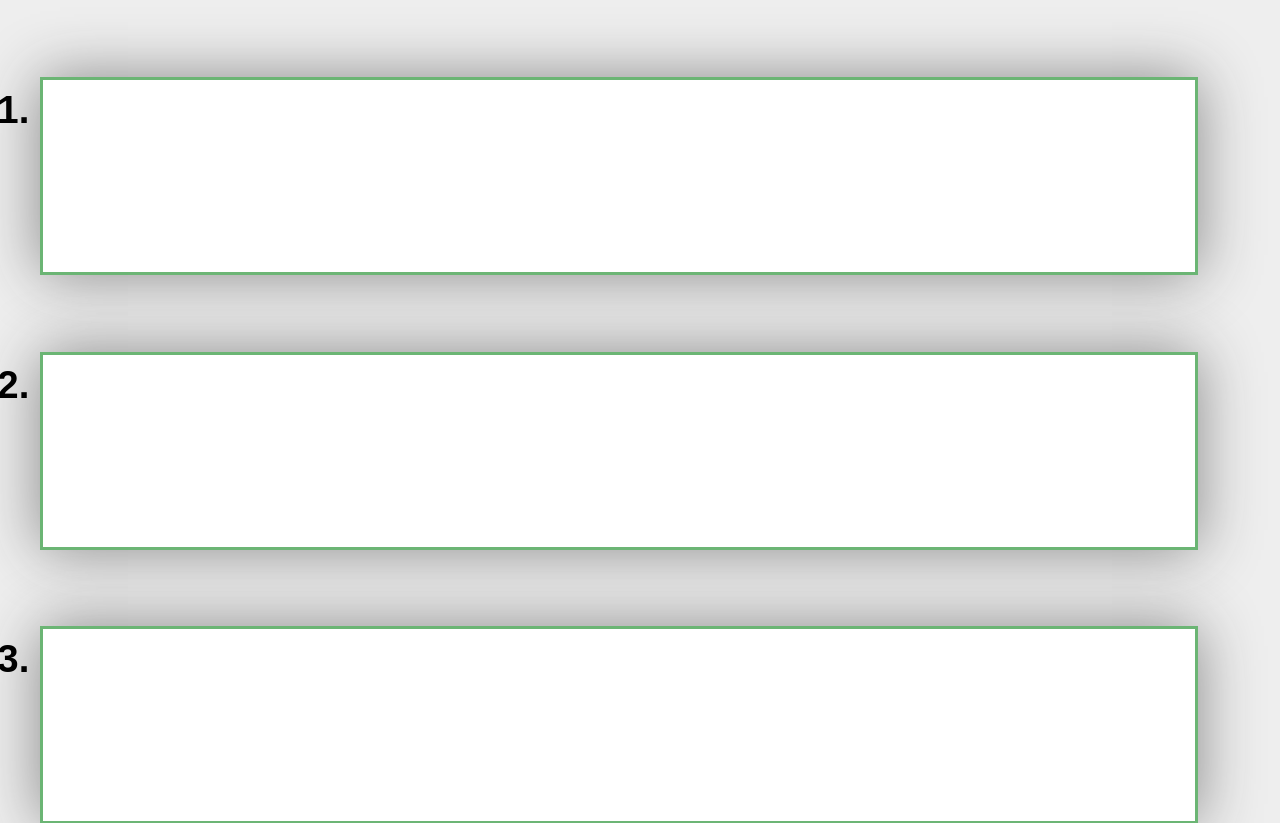
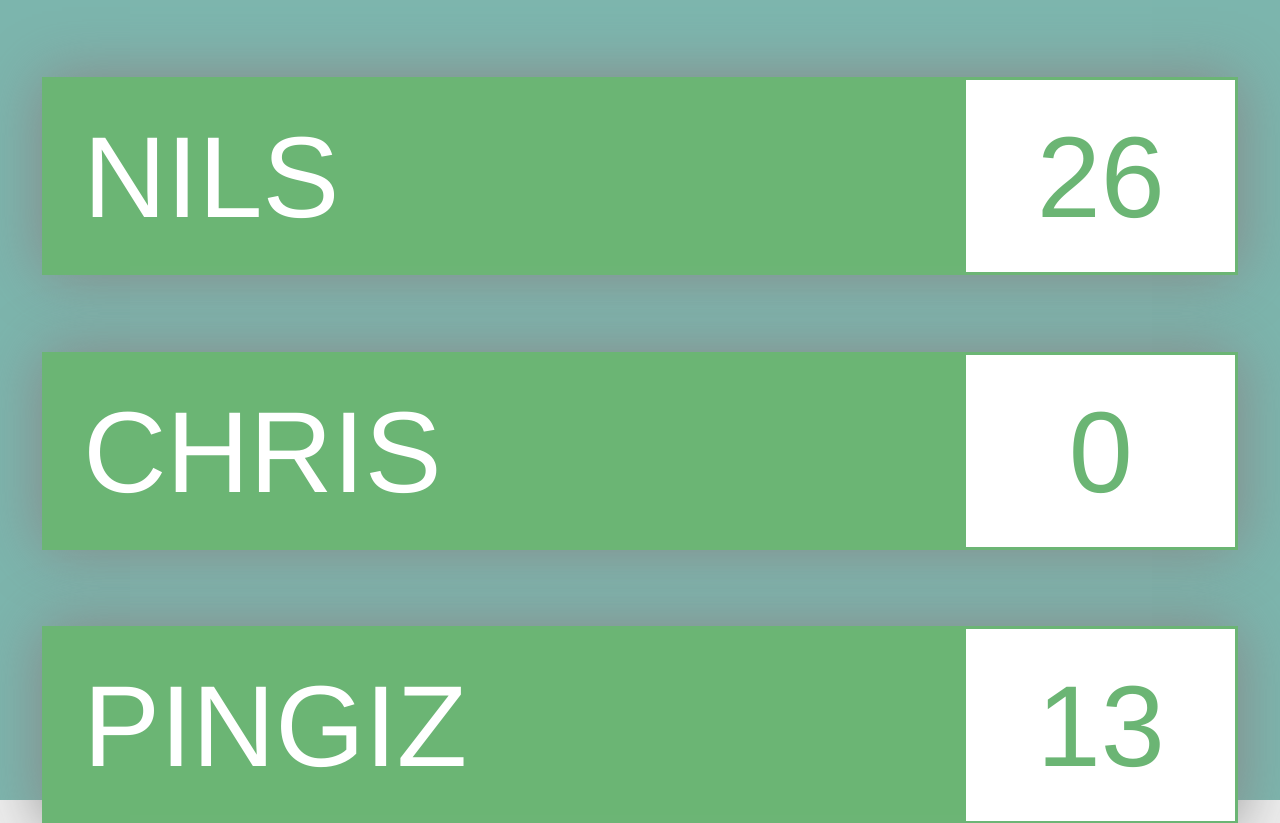
Before and after one commit to nlhiorth/janif, a React (Create React App) app in the folder janif-react/: page / in a window 1280 px wide. Shown: the top 823 px of the page. Built offline with nearby package versions, Linux system fonts and the light colour scheme.

Commit message:
Summary almost done

```diff
--- a/janif-react/src/components/Common/ScoreCard.css
+++ b/janif-react/src/components/Common/ScoreCard.css
@@ -31,7 +31,7 @@
   color: #FFFFFF;
 }
 
-.Score {
+.Body .Score {
   font-family: helvetica;
   font-style: normal;
   font-weight: 300;
--- a/janif-react/src/components/Common/SummaryCard.css
+++ b/janif-react/src/components/Common/SummaryCard.css
@@ -6,56 +6,34 @@
   background-color: #FFFFFF;
   box-shadow: 0 0 1.5rem #888888;
   display: flex;
-  flex-wrap: wrap;
   align-content: space-between;
-  justify-content: center;
+  justify-content: space-between;
   margin-top: 2rem;
+  background-color: #6BB574;
+  padding-left: 1rem;
 }
 
-.Header {
-  background-color: #6BB574;
-  width: 100%;
+.Background{
+  background-color: #FFFFFF;
+  width: 7rem;
+  display: inline-block;
 }
 
-.Body {
-  width: 100%;
-  height: auto;
-}
-
-.Name {
+.SummaryCard .Name{
   font-family: helvetica;
   font-style: normal;
-  font-weight: 300;
+  font-weight: 400;
   font-size: 3rem;
-  text-align: center;
+  text-align: left;
   color: #FFFFFF;
 }
 
-.Score {
+.Background .Score {
   font-family: helvetica;
   font-style: normal;
-  font-weight: 300;
-  font-size: 9rem;
+  font-weight: 400;
+  font-size: 3rem;
   text-align: center;
   color: #6BB574;
   border: none;
-  width: 50%;
 }
-
-.Body form {
-  display: flex;
-  justify-content: center;
-}
-
-.Buttons {
-  height: 7rem;
-  display: flex;
-  justify-content: space-around;
-  align-items: center;
-}
-
-.Buttons img {
-  display: inline-block;
-  height: 5rem;
-  width: 5rem;
-}
--- a/janif-react/src/components/Common/SummaryCard.jsx
+++ b/janif-react/src/components/Common/SummaryCard.jsx
@@ -4,36 +4,15 @@ import './SummaryCard.css';
 class SummaryCard extends Component {
   constructor(props) {
     super(props);
-
-    this.state = {
-      curplayer: 0,
-      players: [
-        {
-          id: 0,
-          name: 'NILS',
-          score: '',
-          condition: 'normal'
-        },
-        {
-          id: 1,
-          name: 'CHRIS',
-          score: '',
-          condition: 'normal'
-        },
-        {
-          id: 2,
-          name: 'PINGIZ',
-          score: '',
-          condition: 'normal'
-        }
-      ],
-    }
   }
 
   render() {
     return (
       <div className="SummaryCard">
-
+        <div className="Name">{this.props.name}</div>
+        <div className="Background">
+          <div className="Score">{this.props.score}</div>
+        </div>
       </div>
     );
   }
--- a/janif-react/src/components/Views/Summary.css
+++ b/janif-react/src/components/Views/Summary.css
@@ -1,4 +1,4 @@
-.Scoring {
+.Summary {
   width: 100vw;
   height: 100vh;
   display: flex;
@@ -7,6 +7,16 @@
   align-content: flex-start;
   background-color: #7CB5AD;
 }
+
+.SummaryList {
+  padding: 0;
+  margin: 0;
+}
+
+.SummaryList li {
+  list-style-type: none;
+}
+
 .wipe-enter {
   opacity: 0.01;
   position: absolute;
```
